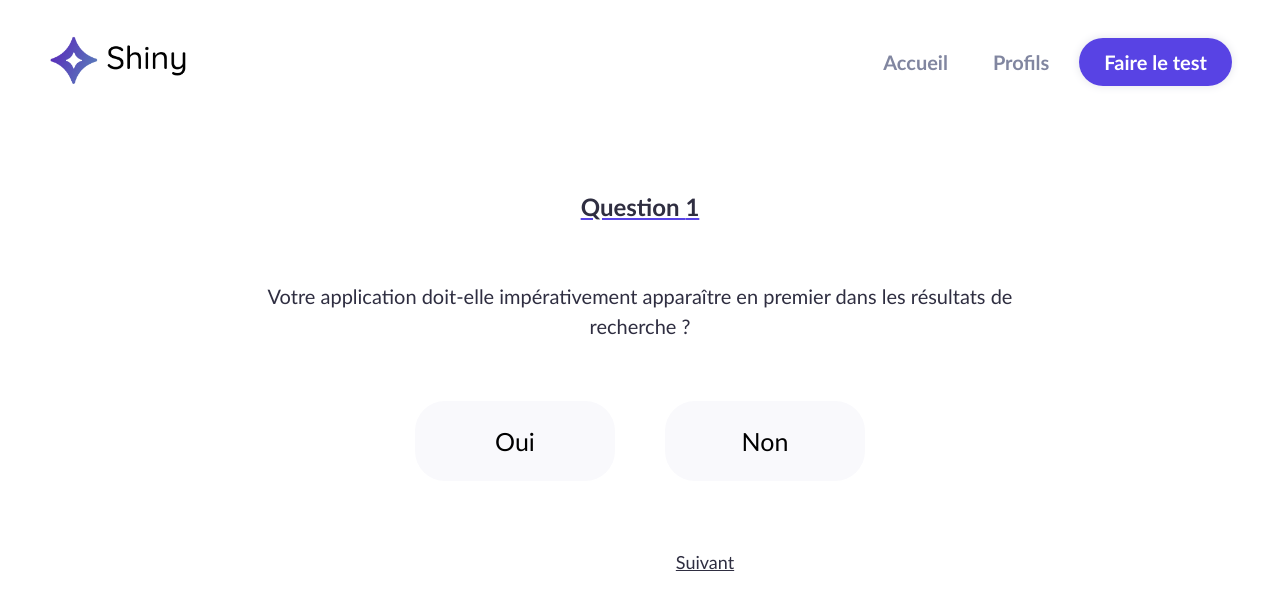
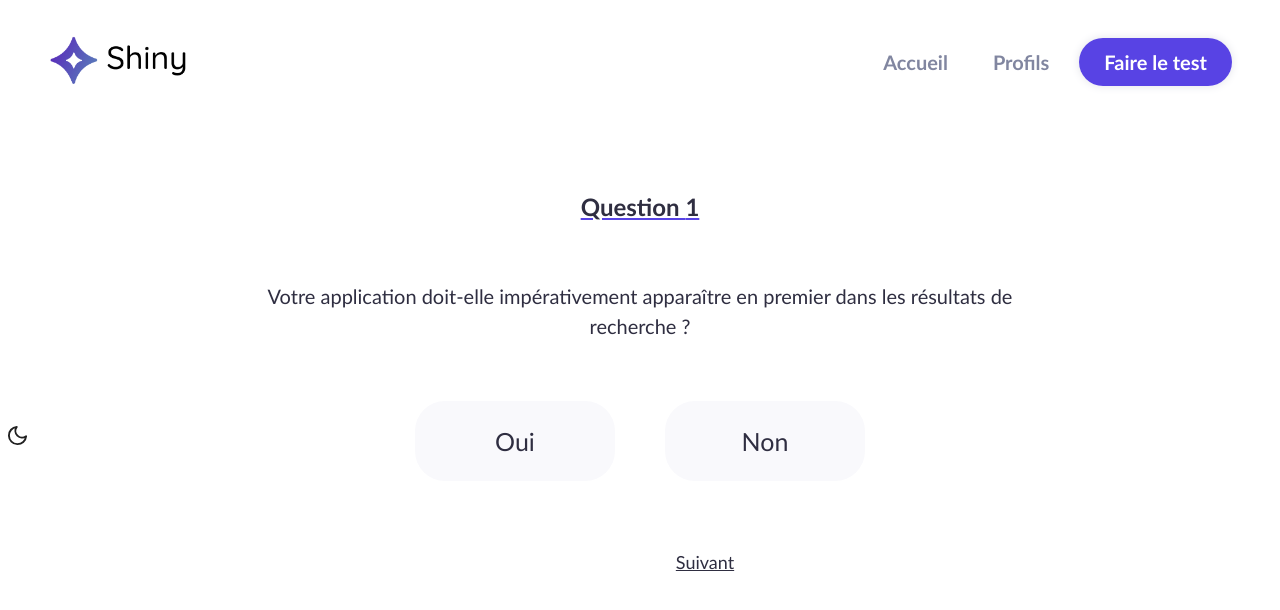
Before and after one commit to ourystd/shiny-agency, a React (Create React App) app: page /survey/1 in a window 1280 px wide. Shown: the top 610 px of the page. Built offline with nearby package versions, Linux system fonts and the light colour scheme.

Commit message:
theming structure; dark mode for layout, home & survey pages added

```diff
--- a/package.json
+++ b/package.json
@@ -9,6 +9,7 @@
     "prop-types": "^15.8.1",
     "react": "^18.1.0",
     "react-dom": "^18.1.0",
+    "react-icons": "^4.4.0",
     "react-router-dom": "6.3.0",
     "react-scripts": "5.0.1",
     "sass": "^1.52.1",
--- a/src/components/AppLayout.jsx
+++ b/src/components/AppLayout.jsx
@@ -1,6 +1,11 @@
+import { useState } from "react";
 import { Outlet } from "react-router-dom";
 import styled from "styled-components";
+import { ThemeProvider } from "styled-components";
 import Header from "./Header";
+import { GlobalStyle } from "./theme/global";
+import { darkTheme, lightTheme } from "./theme/modes";
+import { FiSun, FiMoon } from "react-icons/fi";
 
 const MainLayoutWrapper = styled.div`
   padding: 2rem 3rem;
@@ -16,14 +21,49 @@ const MainContent = styled.main`
   width: 100%;
 `;
 
+const ThemeToggler = styled.button`
+  display: flex;
+  position: fixed;
+  top: 50%;
+  transform: translateY(50%);
+  left: 0;
+  width: 35px;
+  height: 35px;
+  align-items: center;
+  justify-content: center;
+  color: ${(props) => props.theme.toggleIcon};
+  background-color: transparent;
+  transition: all ${(props) => props.theme.transitionTime};
+  border: none;
+  outline: none;
+  cursor: pointer;
+`;
+
 const AppLayout = () => {
+  const [theme, setTheme] = useState(
+    window.matchMedia &&
+      window.matchMedia("(prefers-color-scheme: dark)").matches
+      ? "dark"
+      : "light"
+  );
+
+  const toggleTheme = () => {
+    setTheme(theme === "light" ? "dark" : "light");
+  };
+
+  const icon = theme === "light" ? <FiMoon size={26} /> : <FiSun size={26} />;
+
   return (
-    <MainLayoutWrapper>
-      <Header />
-      <MainContent>
-        <Outlet />
-      </MainContent>
-    </MainLayoutWrapper>
+    <ThemeProvider theme={theme === "light" ? lightTheme : darkTheme}>
+      <GlobalStyle />
+      <ThemeToggler onClick={toggleTheme}>{icon}</ThemeToggler>
+      <MainLayoutWrapper>
+        <Header themeMode={theme} />
+        <MainContent>
+          <Outlet />
+        </MainContent>
+      </MainLayoutWrapper>
+    </ThemeProvider>
   );
 };
 
--- a/src/components/Header.jsx
+++ b/src/components/Header.jsx
@@ -2,6 +2,7 @@ import { Link, NavLink } from "react-router-dom";
 import styled from "styled-components";
 import colors from "../utils/style/color";
 import lightLogo from "../assets/shiny-logo-light.png";
+import darkLogo from "../assets/shiny-logo-dark.png";
 
 const HeaderWrapper = styled.header`
   width: 100%;
@@ -16,6 +17,7 @@ const LogoImg = styled.img`
   max-width: 100%;
   max-height: 100%;
   margin-left: -7px;
+  transition: 0.35s;
 `;
 const NavItems = styled.ul`
   display: flex;
@@ -28,7 +30,7 @@ const NavItems = styled.ul`
 `;
 const StyledLink = styled(NavLink)`
   padding: 15px;
-  color: #8186a0;
+  color: ${({ theme }) => theme.navLink};
   font-size: 20px;
   font-weight: 700;
   text-decoration: none;
@@ -58,11 +60,13 @@ const StyledLink = styled(NavLink)`
     `}
 `;
 
-const Header = () => {
+const Header = ({ themeMode }) => {
+  const logo = themeMode === "light" ? lightLogo : darkLogo;
+
   return (
     <HeaderWrapper>
       <CompanyLogo to="/">
-        <LogoImg src={lightLogo} alt="Shiny Agency" />
+        <LogoImg src={logo} alt="Shiny Agency" />
       </CompanyLogo>
       <nav>
         <NavItems>
--- /dev/null
+++ b/src/components/theme/global.js
@@ -0,0 +1,16 @@
+import { createGlobalStyle } from "styled-components";
+
+export const GlobalStyle = createGlobalStyle`
+html,body {
+	background-color: ${({ theme }) => theme.bodyBg};;
+	transition: background-color ${(props) => props.theme.transitionTime};
+}
+
+::-webkit-scrollbar-thumb {
+	background-color: ${({ theme }) => theme.scrollBar};
+
+	&:hover {
+		background-color: ${({ theme }) => theme.scrollBarHover};
+	}
+}
+`;
--- /dev/null
+++ b/src/components/theme/modes.js
@@ -0,0 +1,20 @@
+export const lightTheme = {
+  bodyBg: "#fff",
+  mainWrapper: "#f9f9fc",
+  scrollBar: "rgba(129, 134, 160, 0.52)",
+  scrollBarHover: "rgba(129, 134, 160, 0.65)",
+  transitionTime: ".35s",
+  toggleIcon: "#212121",
+  navLink: "#8186a0",
+  text: "#2f2e41",
+};
+export const darkTheme = {
+  bodyBg: "#2F2E41",
+  mainWrapper: "#4F4C6B",
+  scrollBar: "rgba(255, 255, 255, 0.65)",
+  scrollBarHover: "#fafafa",
+  transitionTime: ".35s",
+  toggleIcon: "#b1b1b1 ",
+  navLink: "#fff",
+  text: "#fff",
+};
--- a/src/pages/Home.jsx
+++ b/src/pages/Home.jsx
@@ -8,7 +8,8 @@ const MainWrapper = styled.div`
   padding: 30px 70px;
   padding-bottom: 100px;
 
-  background: #f9f9fc url(${homeMainImg}) no-repeat center;
+  background: ${({ theme }) => theme.mainWrapper} url(${homeMainImg}) no-repeat
+    center;
   background-position-x: 90%;
 `;
 
@@ -20,7 +21,7 @@ const FLexWrapper = styled.div`
   p {
     font-size: 50px;
     line-height: 80.25px;
-    color: #2f2e41;
+    color: ${({ theme }) => theme.text};
     max-width: 550px;
   }
 `;
--- a/src/pages/Survey.jsx
+++ b/src/pages/Survey.jsx
@@ -5,7 +5,7 @@ const MainWrapper = styled.div`
   max-width: 750px;
   margin: 100px auto;
   text-align: center;
-  color: #2f2e41;
+  color: ${({ theme }) => theme.text};
 `;
 
 const QuestionNumber = styled.h2`
@@ -29,12 +29,13 @@ const AnswersList = styled.div`
 const Answer = styled.button`
   min-width: 200px;
   min-height: 80px;
-  background-color: #f9f9fc;
+  background-color: ${({ theme }) => theme.mainWrapper};
   border-radius: 30px;
   font-size: 25px;
   border: 1px solid transparent;
   padding: 15px 30px;
   margin-bottom: 60px;
+  color: ${({ theme }) => theme.text};
   transition: border-color 0.35s;
 
   &:hover {
@@ -51,7 +52,7 @@ const QuestionsNavigation = styled.div`
   font-weight: 400;
 
   a:not(:hover) {
-    color: #2f2e41;
+    color: ${({ theme }) => theme.text};
   }
 `;
 
--- a/src/styles/index.scss
+++ b/src/styles/index.scss
@@ -21,7 +21,6 @@ body {
   overflow-x: hidden;
   overflow-y: auto;
   font-weight: bold;
-  background-color: #fff;
 }
 
 ::-webkit-scrollbar {
@@ -29,7 +28,6 @@ body {
 }
 
 ::-webkit-scrollbar-track {
-  background: linear-gradient(180deg, #2f6ed3, #5095e4, #5095e4, #2f6ed3);
   box-shadow: none;
   border: 0;
   outline: 0;
@@ -38,9 +36,4 @@ body {
 
 ::-webkit-scrollbar-thumb {
   border-radius: 30px;
-  background-color: rgba(#8186a0, 0.52);
-
-  &:hover {
-    background-color: rgba(#0a468a, 0.65);
-  }
 }
```
Also changed, not shown: 1 other file (tests, documents, lock files or other folders).
